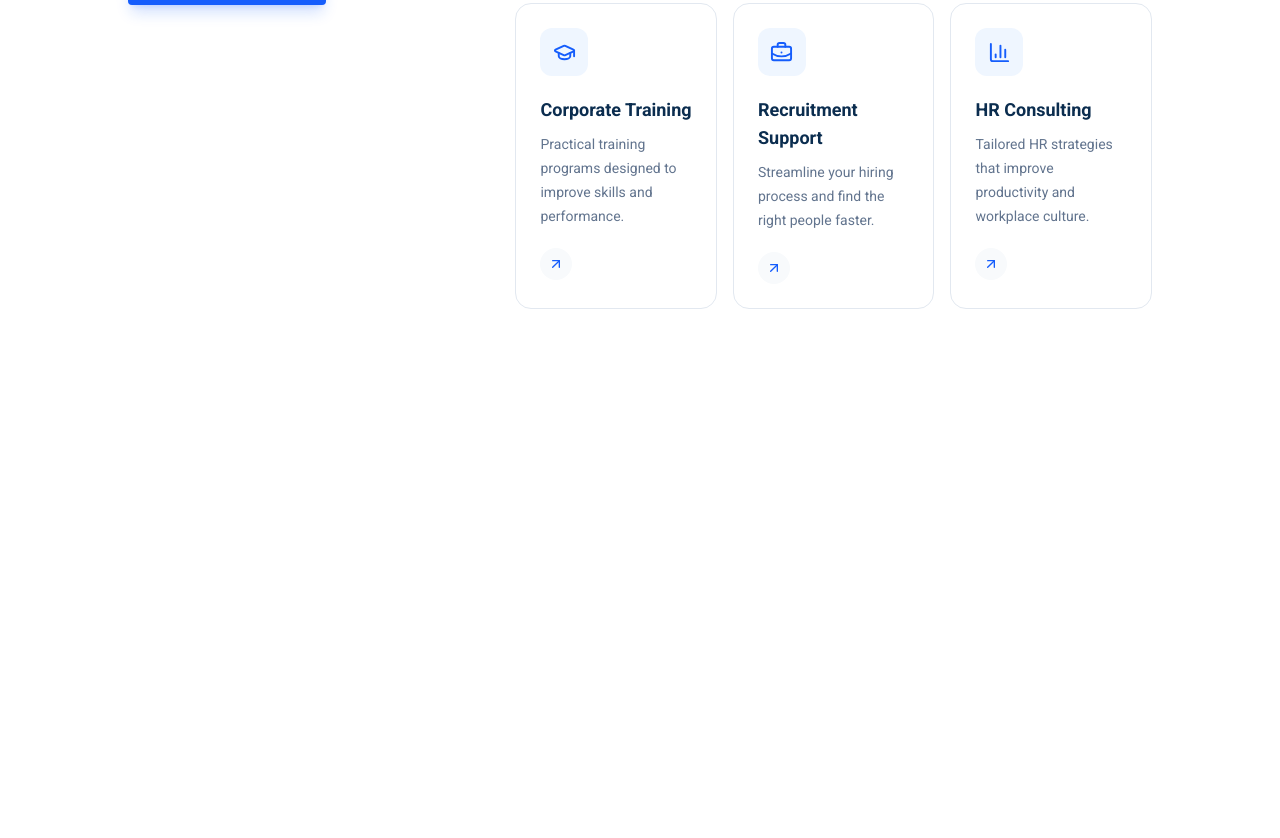
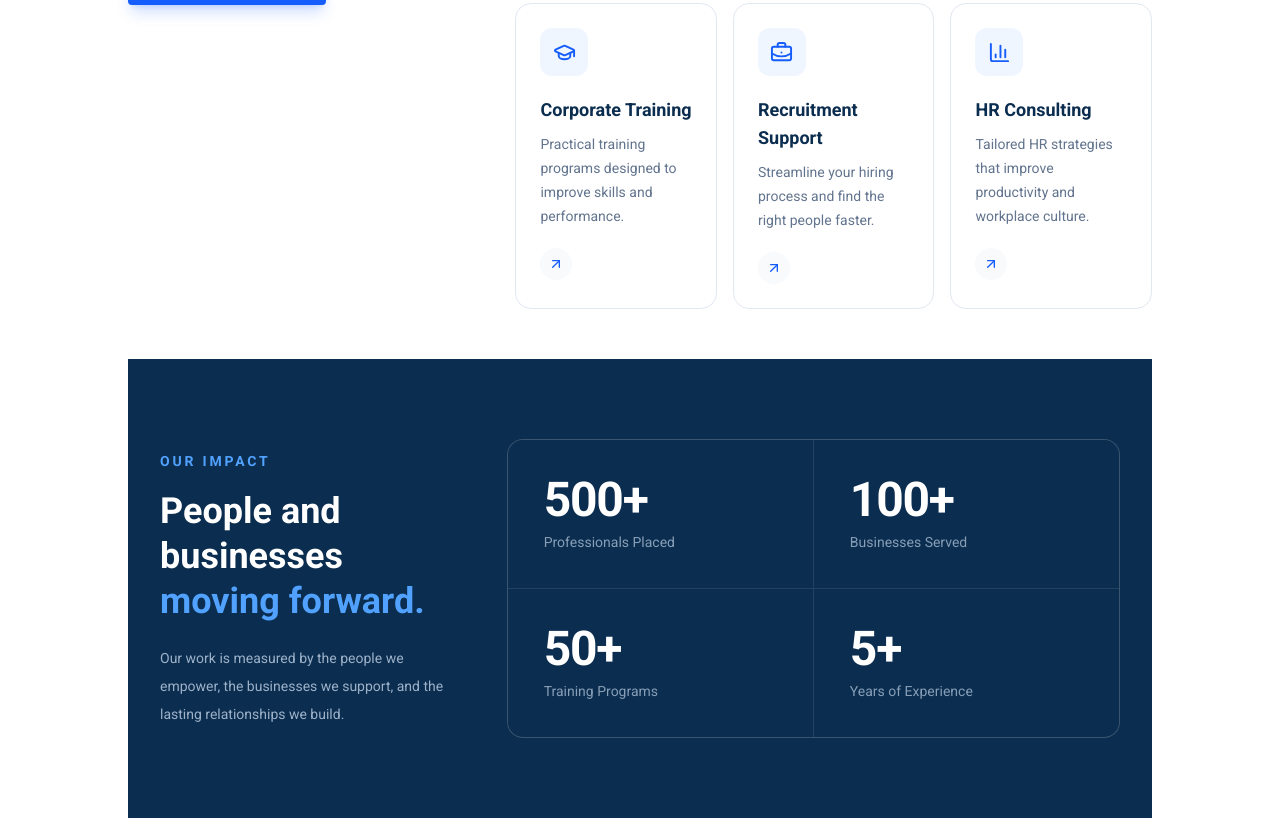
Before and after one commit to phillipmdicullar/summithr, a React (Vite) app in the folder summit-hrmc/: page / in a window 1280 px wide. Shown: the part 1223-2061 px from the top of the page. Before the commit the page ends 1562 px from the top, so only its background shows below. Built offline with nearby package versions, Linux system fonts and the light colour scheme.

Commit message:
stats section completed

```diff
--- a/summit-hrmc/src/App.jsx
+++ b/summit-hrmc/src/App.jsx
@@ -1,6 +1,7 @@
 import Navbar from "./components/Navbar";
 import Hero from "./sections/Hero";
 import Services from "./sections/Services";
+import Stats from "./sections/Stats";
 
 function App() {
   return (
@@ -9,6 +10,7 @@ function App() {
       <main>
         <Hero />
         <Services />
+        <Stats />
       </main>
     </>
   );
--- a/summit-hrmc/src/sections/Stats.jsx
+++ b/summit-hrmc/src/sections/Stats.jsx
@@ -1,11 +1,72 @@
-import React from 'react'
+import "./stats.css";
 
-function Stats() {
+const stats = [
+  {
+    number: "500+",
+    label: "Professionals Placed",
+  },
+  {
+    number: "100+",
+    label: "Businesses Served",
+  },
+  {
+    number: "50+",
+    label: "Training Programs",
+  },
+  {
+    number: "5+",
+    label: "Years of Experience",
+  },
+];
+
+export default function Stats() {
   return (
-    <div>
+    <div className="stats">
+      <section className="bg-[#0b2d4f] px-6 py-20 lg:px-8">
+      <div className="mx-auto max-w-7xl">
 
+        <div className="grid gap-10 lg:grid-cols-[1fr_2fr] lg:items-center">
+
+          {/* Text */}
+          <div>
+            <span className="text-sm font-bold uppercase tracking-[0.2em] text-blue-400">
+              Our Impact
+            </span>
+
+            <h2 className="mt-4 text-3xl font-extrabold leading-tight text-white sm:text-4xl">
+              People and businesses
+              <span className="text-blue-400"> moving forward.</span>
+            </h2>
+
+            <p className="mt-5 max-w-md text-sm leading-7 text-blue-100/70">
+              Our work is measured by the people we empower, the
+              businesses we support, and the lasting relationships
+              we build.
+            </p>
+          </div>
+
+          {/* Statistics */}
+          <div className="grid grid-cols-2 gap-px overflow-hidden rounded-2xl border border-white/10 bg-white/10">
+            {stats.map((stat) => (
+              <div
+                key={stat.label}
+                className="bg-[#0b2d4f] p-7 sm:p-9"
+              >
+                <p className="text-4xl font-extrabold tracking-tight text-white sm:text-5xl">
+                  {stat.number}
+                </p>
+
+                <p className="mt-2 text-sm text-blue-100/60">
+                  {stat.label}
+                </p>
+              </div>
+            ))}
+          </div>
+
+        </div>
+
+      </div>
+    </section>
     </div>
-  )
+  );
 }
-
-export default Stats
--- /dev/null
+++ b/summit-hrmc/src/sections/stats.css
@@ -0,0 +1,3 @@
+.stats {
+    padding: 20px 10%;
+}
```
